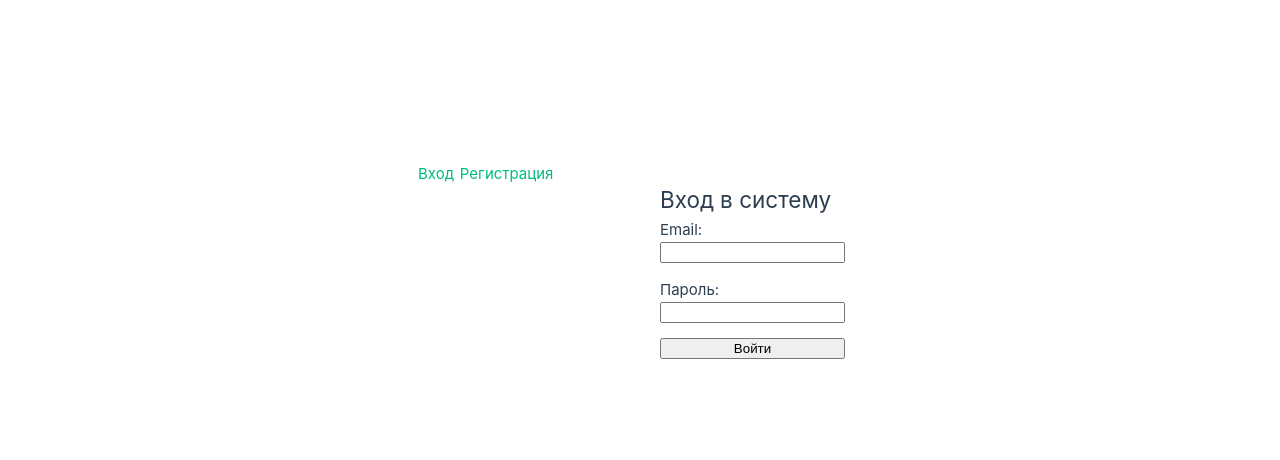
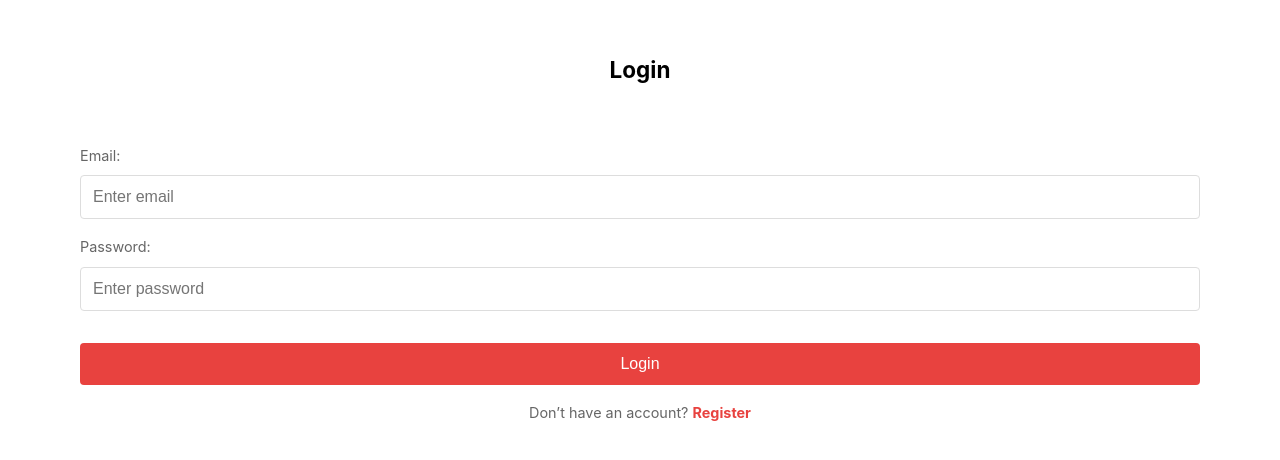
Before and after one commit to ShkrSltn/carpool-app-vue, a Vue app in the folder carpool-client/: page /login in a window 1280 px wide. Shown: the part 130-590 px from the top of the page. Built offline with nearby package versions, Linux system fonts and the light colour scheme.

Commit message:
Added styles for signup and login

```diff
--- a/carpool-client/src/App.vue
+++ b/carpool-client/src/App.vue
@@ -1,12 +1,11 @@
 <script setup>
-import { RouterLink, RouterView } from 'vue-router'
+import { RouterView } from 'vue-router'
 </script>
 
 <template>
   <header>
     <nav>
-      <RouterLink to="/login">Вход</RouterLink>
-      <RouterLink to="/register">Регистрация</RouterLink>
+      <Registration />
     </nav>
   </header>
 
--- a/carpool-client/src/assets/main.css
+++ b/carpool-client/src/assets/main.css
@@ -1,35 +1,9 @@
 @import './base.css';
 
-#app {
-  max-width: 1280px;
-  margin: 0 auto;
-  padding: 2rem;
-  font-weight: normal;
+body {
+  height: 100dvh;
 }
 
-a,
-.green {
-  text-decoration: none;
-  color: hsla(160, 100%, 37%, 1);
-  transition: 0.4s;
-  padding: 3px;
+#app {
+  height: inherit;
 }
-
-@media (hover: hover) {
-  a:hover {
-    background-color: hsla(160, 100%, 37%, 0.2);
-  }
-}
-
-@media (min-width: 1024px) {
-  body {
-    display: flex;
-    place-items: center;
-  }
-
-  #app {
-    display: grid;
-    grid-template-columns: 1fr 1fr;
-    padding: 0 2rem;
-  }
-}
--- a/carpool-client/src/views/LoginView.vue
+++ b/carpool-client/src/views/LoginView.vue
@@ -1,68 +1,175 @@
 <script setup>
-import { ref } from 'vue'
-import { useRouter } from 'vue-router'
-import { authApi } from '@/api'
+import { ref } from 'vue';
+import { useRouter } from 'vue-router';
+import { authApi } from '@/api';
 
-const router = useRouter()
-const email = ref('')
-const password = ref('')
-const error = ref('')
+const router = useRouter();
+const email = ref('');
+const password = ref('');
+const error = ref('');
 
 const login = async () => {
   try {
     const response = await authApi.login({
       email: email.value,
-      password: password.value
-    })
+      password: password.value,
+    });
 
     if (response.data.access_token) {
-      localStorage.setItem('token', response.data.access_token)
-      router.push('/rides')
+      localStorage.setItem('token', response.data.access_token);
+      router.push('/rides');
     }
   } catch (err) {
-    error.value = err.response?.data?.detail || 'Ошибка при входе'
+    error.value = err.response?.data?.detail || 'Error during login';
   }
-}
+};
 </script>
 
 <template>
+  <div class="page-container">
     <div class="login-container">
-    <h2>Вход в систему</h2>
+      <h2>Login</h2>
       <form @submit.prevent="login" class="login-form">
         <div class="form-group">
-        <label>Email:</label>
-        <input type="email" v-model="email" required>
+          <label for="email">Email:</label>
+          <input
+            id="email"
+            type="email"
+            v-model="email"
+            required
+            placeholder="Enter email"
+          />
         </div>
         <div class="form-group">
-        <label>Пароль:</label>
-        <input type="password" v-model="password" required>
+          <label for="password">Password:</label>
+          <input
+            id="password"
+            type="password"
+            v-model="password"
+            required
+            placeholder="Enter password"
+          />
         </div>
-      <div v-if="error" class="error">{{ error }}</div>
-      <button type="submit">Войти</button>
+        <div v-if="error" class="error-message">{{ error }}</div>
+        <div class="form-actions">
+          <button type="submit" class="login-button">Login</button>
+          <p class="register-text">
+            Don’t have an account?
+            <router-link to="/register" class="register-link">Register</router-link>
+          </p>
+        </div>
       </form>
+    </div>
   </div>
 </template>
 
 <style scoped>
+body {
+  margin: 0;
+  padding: 0;
+  display: flex;
+  flex-direction: column;
+  min-height: 100vh;
+  width: inherit;
+}
+
+.page-container {
+  display: flex;
+  flex-direction: column;
+  min-height: 100vh;
+}
+
 .login-container {
-  max-width: 400px;
-  margin: 0 auto;
-  padding: 20px;
+  flex: 1 auto;
+  display: flex;
+  flex-direction: column;
+  justify-content: center;
+  align-items: center;
+  padding: 1rem;
+}
+
+h2 {
+  text-align: center;
+  color: black;
+  font-weight: bold;
+  margin-bottom: -0.5rem;
 }
 
 .login-form {
+  width: 100%;
+  height: inherit;
   display: flex;
+  padding: 4rem;
   flex-direction: column;
-  gap: 15px;
+  gap: 1rem;
 }
 
 .form-group {
   display: flex;
   flex-direction: column;
+  gap: 0.5rem;
 }
 
-.error {
-  color: red;
-  margin-top: 10px;
+label {
+  font-size: 0.9rem;
+  color: #666;
+}
+
+input {
+  padding: 0.75rem;
+  border: 1px solid #ddd;
+  border-radius: 4px;
+  font-size: 1rem;
+  transition: border-color 0.3s;
+}
+
+input:focus {
+  outline: none;
+  border-color: black;
+}
+
+.error-message {
+  color: #dc3545;
+  font-size: 0.9rem;
+  margin-top: 0.5rem;
+  text-align: center;
+}
+
+.form-actions {
+  display: flex;
+  flex-direction: column;
+  gap: 1rem;
+  margin-top: 1rem;
+}
+
+.login-button {
+  background-color: #e8423f;
+  color: white;
+  padding: 0.75rem;
+  border: none;
+  border-radius: 4px;
+  font-size: 1rem;
+  cursor: pointer;
+  transition: background-color 0.3s;
+}
+
+.login-button:hover {
+  background-color: #d6362c;
+}
+
+.register-text {
+  text-align: center;
+  font-size: 0.9rem;
+  color: #666;
+}
+
+.register-link {
+  font-weight: bold;
+  color: #e8423f;
+  text-decoration: none;
+}
+
+.register-link:hover {
+  text-decoration: underline;
 }
 </style>
--- a/carpool-client/src/views/RegisterView.vue
+++ b/carpool-client/src/views/RegisterView.vue
@@ -1,15 +1,15 @@
 <script setup>
-import { ref } from 'vue'
-import { useRouter } from 'vue-router'
-import { authApi } from '@/api'
+import { ref } from 'vue';
+import { useRouter } from 'vue-router';
+import { authApi } from '@/api';
 
-const router = useRouter()
-const email = ref('')
-const password = ref('')
-const name = ref('')
-const surname = ref('')
-const username = ref('')
-const error = ref('')
+const router = useRouter();
+const email = ref('');
+const password = ref('');
+const firstName = ref('');
+const lastName = ref('');
+const username = ref('');
+const error = ref('');
 
 const register = async () => {
   try {
@@ -17,23 +17,27 @@ const register = async () => {
       email: email.value,
       username: username.value,
       password: password.value,
-      name: name.value,
-      surname: surname.value
-    })
+      name: firstName.value,
+      surname: lastName.value,
+    });
 
     if (response.data) {
-      router.push('/login')
+      router.push('/login');
     }
   } catch (err) {
-    error.value = err.response?.data?.detail ||
-                  (Array.isArray(err.response?.data) ? err.response.data[0]?.msg : 'Ошибка при регистрации')
+    error.value =
+      err.response?.data?.detail ||
+      (Array.isArray(err.response?.data)
+        ? err.response.data[0]?.msg
+        : 'Error during registration');
   }
-}
+};
 </script>
 
 <template>
+  <div class="page-container">
     <div class="register-container">
-    <h2>Регистрация</h2>
+      <h2>Registration</h2>
       <form @submit.prevent="register" class="register-form">
         <div class="form-group">
           <label for="email">Email:</label>
@@ -42,52 +46,52 @@ const register = async () => {
             type="email"
             v-model="email"
             required
-          placeholder="Введите email"
-        >
+            placeholder="Enter email"
+          />
         </div>
 
         <div class="form-group">
-        <label for="username">Имя пользователя:</label>
+          <label for="username">Username:</label>
           <input
             id="username"
             type="text"
             v-model="username"
             required
-          placeholder="Введите имя пользователя"
-        >
+            placeholder="Enter username"
+          />
         </div>
 
         <div class="form-group">
-        <label for="name">Имя:</label>
+          <label for="firstName">First Name:</label>
           <input
-          id="name"
+            id="firstName"
             type="text"
-          v-model="name"
+            v-model="firstName"
             required
-          placeholder="Введите имя"
-        >
+            placeholder="Enter first name"
+          />
         </div>
 
         <div class="form-group">
-        <label for="surname">Фамилия:</label>
+          <label for="lastName">Last Name:</label>
           <input
-          id="surname"
+            id="lastName"
             type="text"
-          v-model="surname"
+            v-model="lastName"
             required
-          placeholder="Введите фамилию"
-        >
+            placeholder="Enter last name"
+          />
         </div>
 
         <div class="form-group">
-        <label for="password">Пароль:</label>
+          <label for="password">Password:</label>
           <input
             id="password"
             type="password"
             v-model="password"
             required
-          placeholder="Введите пароль"
-        >
+            placeholder="Enter password"
+          />
         </div>
 
         <div v-if="error" class="error-message">
@@ -95,33 +99,55 @@ const register = async () => {
         </div>
 
         <div class="form-actions">
-        <button type="submit" class="register-button">Зарегистрироваться</button>
-        <router-link to="/login" class="login-link">Уже есть аккаунт? Войти</router-link>
+          <button type="submit" class="register-button">Register</button>
+          <p class="login-text">
+            Already have an account?
+            <router-link to="/login" class="login-link">Login</router-link>
+          </p>
         </div>
       </form>
+    </div>
   </div>
 </template>
 
 <style scoped>
+body {
+  margin: 0;
+  padding: 0;
+  display: flex;
+  flex-direction: column;
+  min-height: 100vh;
+}
+
+.page-container {
+  display: flex;
+  flex-direction: column;
+  min-height: 100vh;
+}
+
 .register-container {
-  max-width: 400px;
-  margin: 2rem auto;
-  padding: 2rem;
-  border-radius: 8px;
-  box-shadow: 0 2px 8px rgba(0, 0, 0, 0.1);
-  background-color: white;
+  flex: 1 auto;
+  display: flex;
+  flex-direction: column;
+  justify-content: center;
+  align-items: center;
+  padding: 1rem;
 }
 
 h2 {
   text-align: center;
-  color: #2c3e50;
-  margin-bottom: 2rem;
+  color: black;
+  font-weight: bold;
+  margin-bottom: -0.5rem;
 }
 
 .register-form {
+  width: 100%;
+  height: inherit;
   display: flex;
   flex-direction: column;
   gap: 1rem;
+  padding: 4rem;
 }
 
 .form-group {
@@ -145,7 +171,7 @@ input {
 
 input:focus {
   outline: none;
-  border-color: #42b983;
+  border-color: black;
 }
 
 .error-message {
@@ -163,7 +189,7 @@ input:focus {
 }
 
 .register-button {
-  background-color: #42b983;
+  background-color: #e8423f;
   color: white;
   padding: 0.75rem;
   border: none;
@@ -174,17 +200,22 @@ input:focus {
 }
 
 .register-button:hover {
-  background-color: #3aa876;
+  background-color: #d6362c;
+}
+
+.login-text {
+  text-align: center;
+  font-size: 0.9rem;
+  color: #666;
 }
 
 .login-link {
-  text-align: center;
-  color: #666;
+  font-weight: bold;
+  color: #e8423f;
   text-decoration: none;
-  font-size: 0.9rem;
 }
 
 .login-link:hover {
-  color: #42b983;
+  text-decoration: underline;
 }
 </style>
```
Also changed, not shown: carpool-client/src/views/ RegisterView.vue (deleted, +0 -33 lines). Lines whose indentation alone changed are shown as unchanged.
